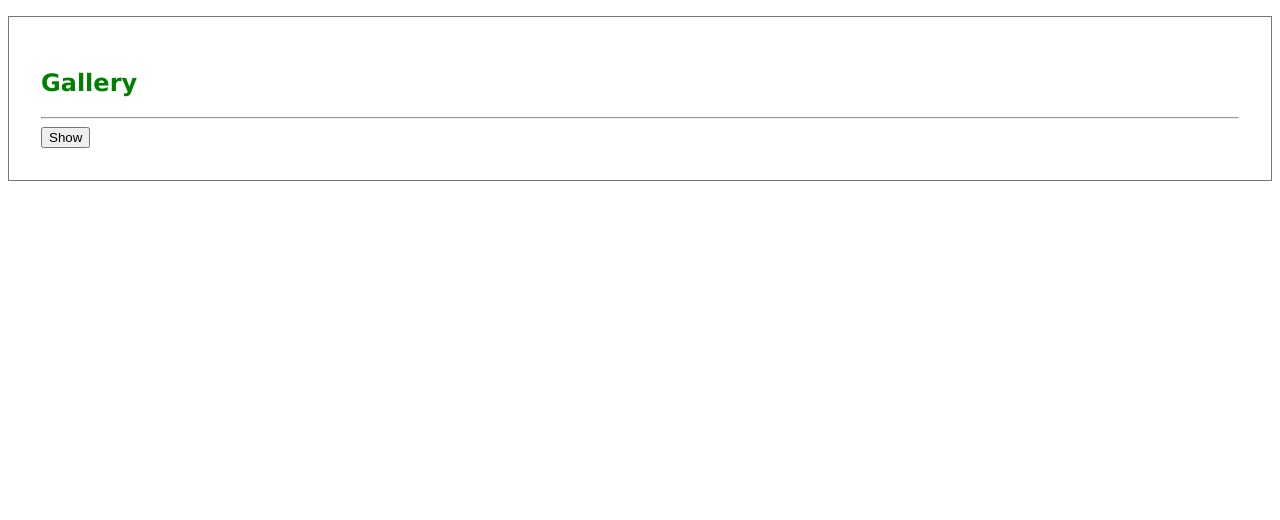
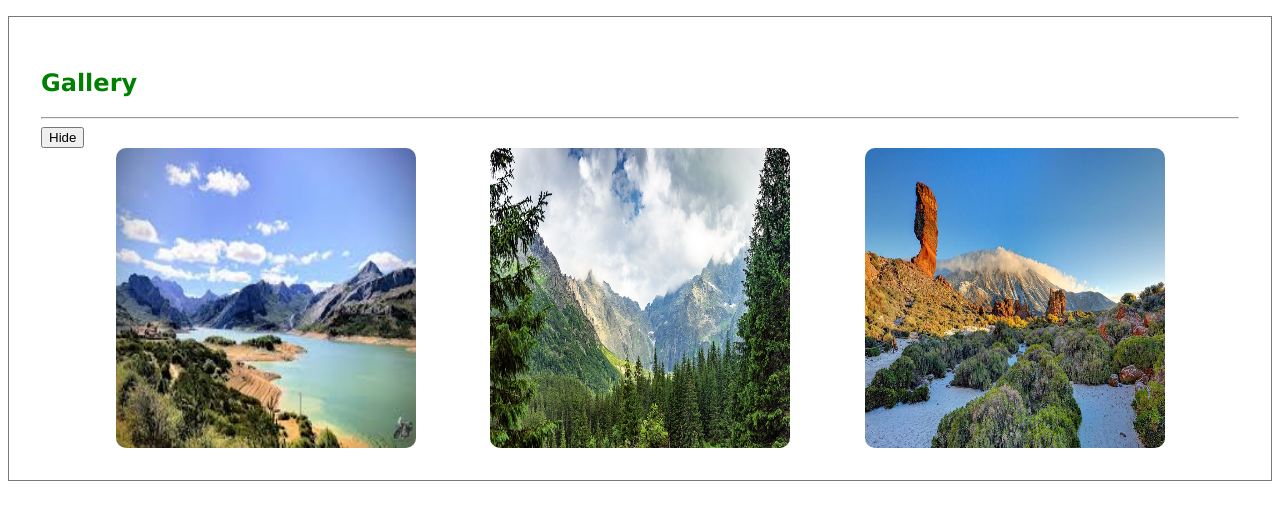
Before and after one commit to mrstahuu/mrstahuu.github.io, a PHP site: page /naturalpark/gallery.html in a window 1280 px wide. Shown: the part 157-677 px from the top of the page. Run offline with PHP 8.4, Linux system fonts and the light colour scheme.

Commit message:
Chgd show to hide

```diff
--- a/naturalpark/gallery.html
+++ b/naturalpark/gallery.html
@@ -24,7 +24,7 @@
         <h2>Gallery</h2>
         <hr>
 
-        <button id="show">Show</button>
+        <button id="hide">Hide</button>
         <picture>
             <img src="images/images.jpg" alt="">
             <img src="images/mountains-2535722_1920.jpg" alt="">
--- a/naturalpark/style.css
+++ b/naturalpark/style.css
@@ -22,7 +22,7 @@ hr {
 }
 
 picture {
-    display: none;
+    display: flex;
     flex-direction: row;
     justify-content: space-evenly;
 }
@@ -41,9 +41,9 @@ img:hover {
     transform: rotate(10deg);
 }
 
-#show:hover{
+#hide:hover{
     picture {
-        display: flex;
+        display: none;
         transition: 10s;
     }
 }
```
